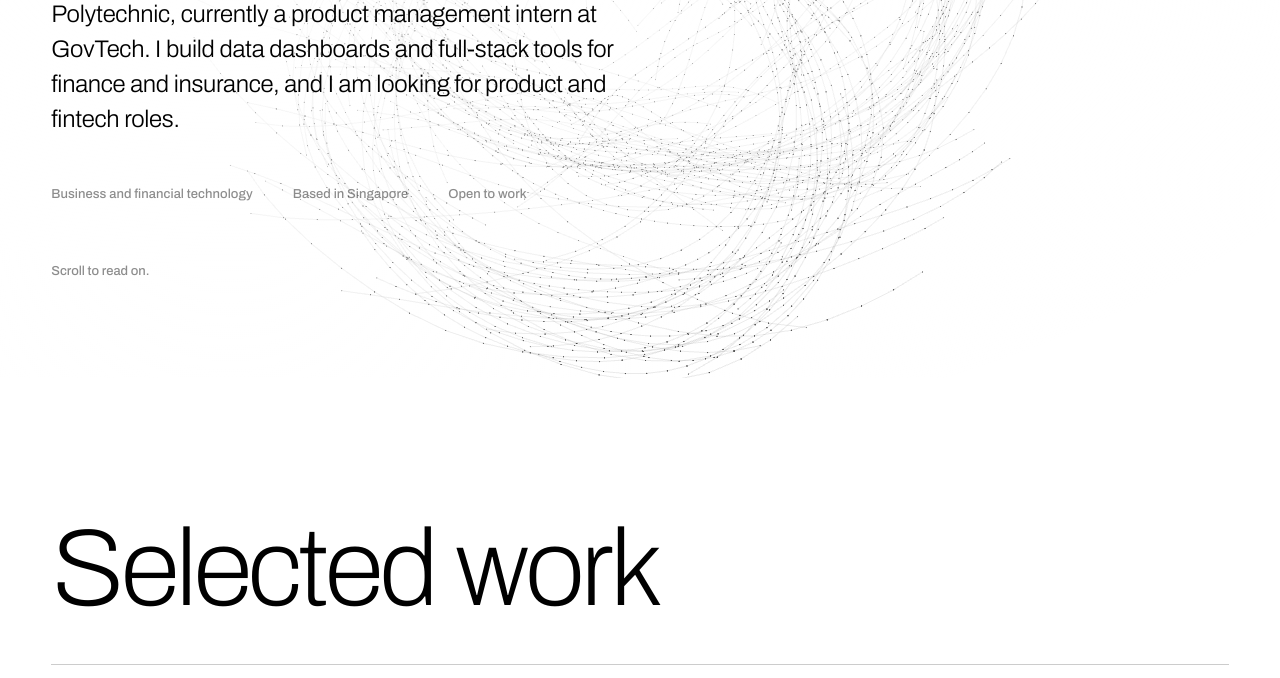
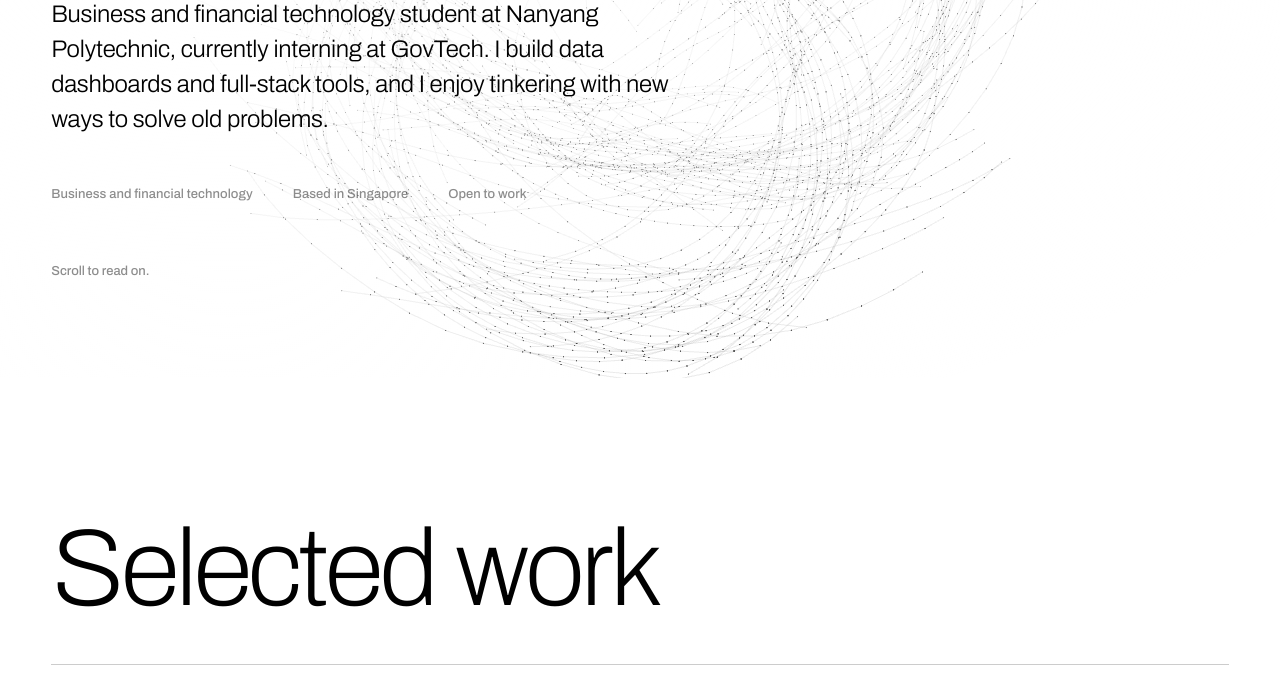
Before and after one commit to axlxius/portfolio, a website built with Vite: page index.html in a window 1280 px wide. Shown: the part 422-1100 px from the top of the page. Built offline with nearby package versions, Linux system fonts and the light colour scheme; some packages are replaced by stand-ins of ours; animation ran at ten frames a second.

Commit message:
Refresh intro copy, SEO descriptions, preview image and logo
Reword the intro and meta/og descriptions, regenerate og-image.png and
apple-touch-icon.png to match, and replace the boxed AL favicon with a
thin-stroke monogram that follows the Archivo display type.

```diff
--- a/index.html
+++ b/index.html
@@ -7,7 +7,7 @@
     <title>Alexius Lee — Business and Financial Technology</title>
     <meta
       name="description"
-      content="Alexius Lee — business and financial technology student in Singapore, interning as a product manager at GovTech. Selected projects, experience and contact."
+      content="Alexius Lee — business and financial technology student at Nanyang Polytechnic, interning at GovTech. Builds data dashboards and full-stack tools."
     />
     <link rel="canonical" href="https://alexius-lee.vercel.app/" />
 
@@ -22,13 +22,13 @@
     <meta property="og:title" content="Alexius Lee — Business and Financial Technology" />
     <meta
       property="og:description"
-      content="Business and financial technology student in Singapore, interning as a product manager at GovTech. Selected projects, experience and contact."
+      content="Business and financial technology student at Nanyang Polytechnic, interning at GovTech. Builds data dashboards and full-stack tools."
     />
     <meta property="og:url" content="https://alexius-lee.vercel.app/" />
     <meta property="og:image" content="https://alexius-lee.vercel.app/og-image.png" />
     <meta property="og:image:width" content="1200" />
     <meta property="og:image:height" content="630" />
-    <meta property="og:image:alt" content="Alexius Lee — business and financial technology, product management intern at GovTech" />
+    <meta property="og:image:alt" content="Alexius Lee — business and financial technology student at Nanyang Polytechnic, interning at GovTech" />
     <meta property="og:locale" content="en_SG" />
     <meta property="profile:first_name" content="Alexius" />
     <meta property="profile:last_name" content="Lee" />
@@ -115,9 +115,9 @@
         <div class="column" style="margin-top: clamp(1.5rem, 4vh, 2.5rem)">
           <p class="lead">
             Business and financial technology student at Nanyang Polytechnic,
-            currently a product management intern at GovTech. I build data
-            dashboards and full-stack tools for finance and insurance, and I am
-            looking for product and fintech roles.
+            currently interning at GovTech. I build data dashboards and
+            full-stack tools, and I enjoy tinkering with new ways to solve
+            old problems.
           </p>
 
           <div class="intro-meta">
```
Also changed, not shown: public/apple-touch-icon.png, public/favicon.svg, public/og-image.png.
